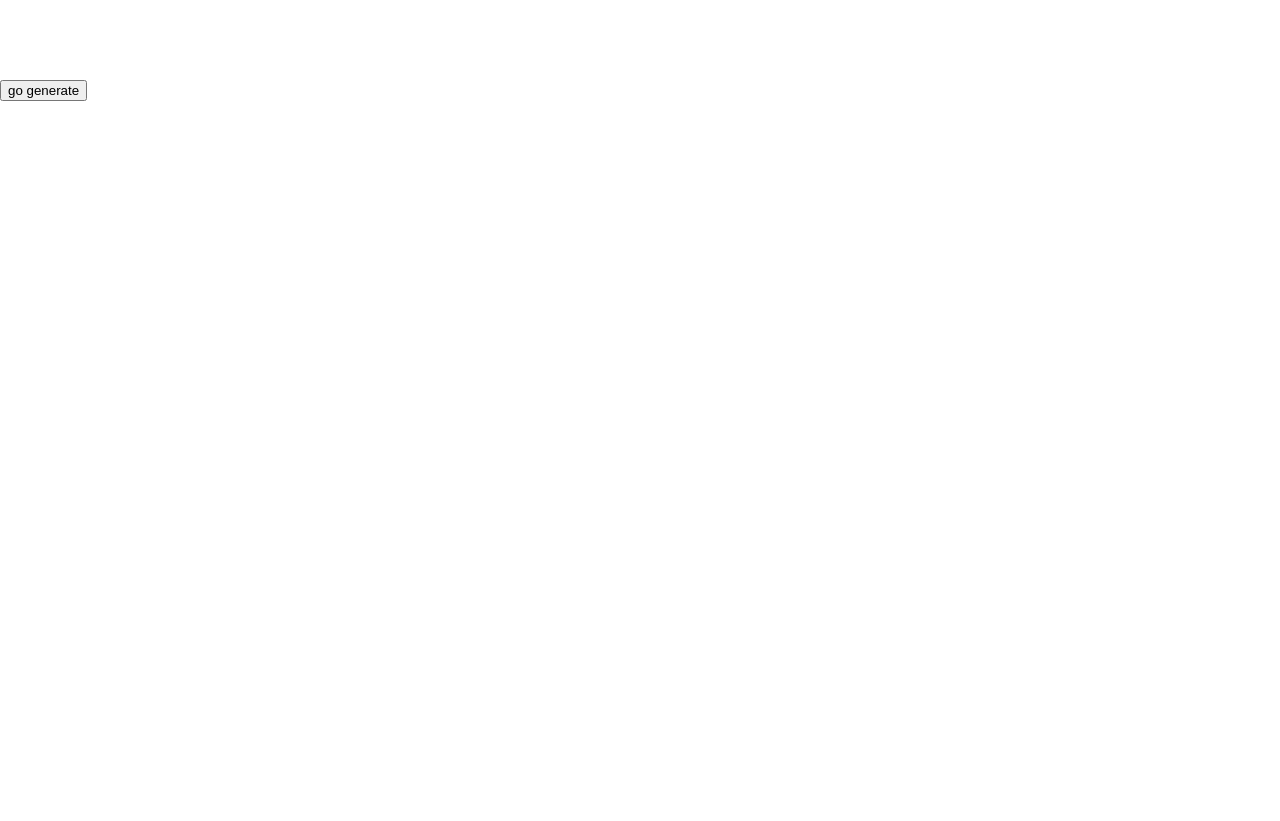
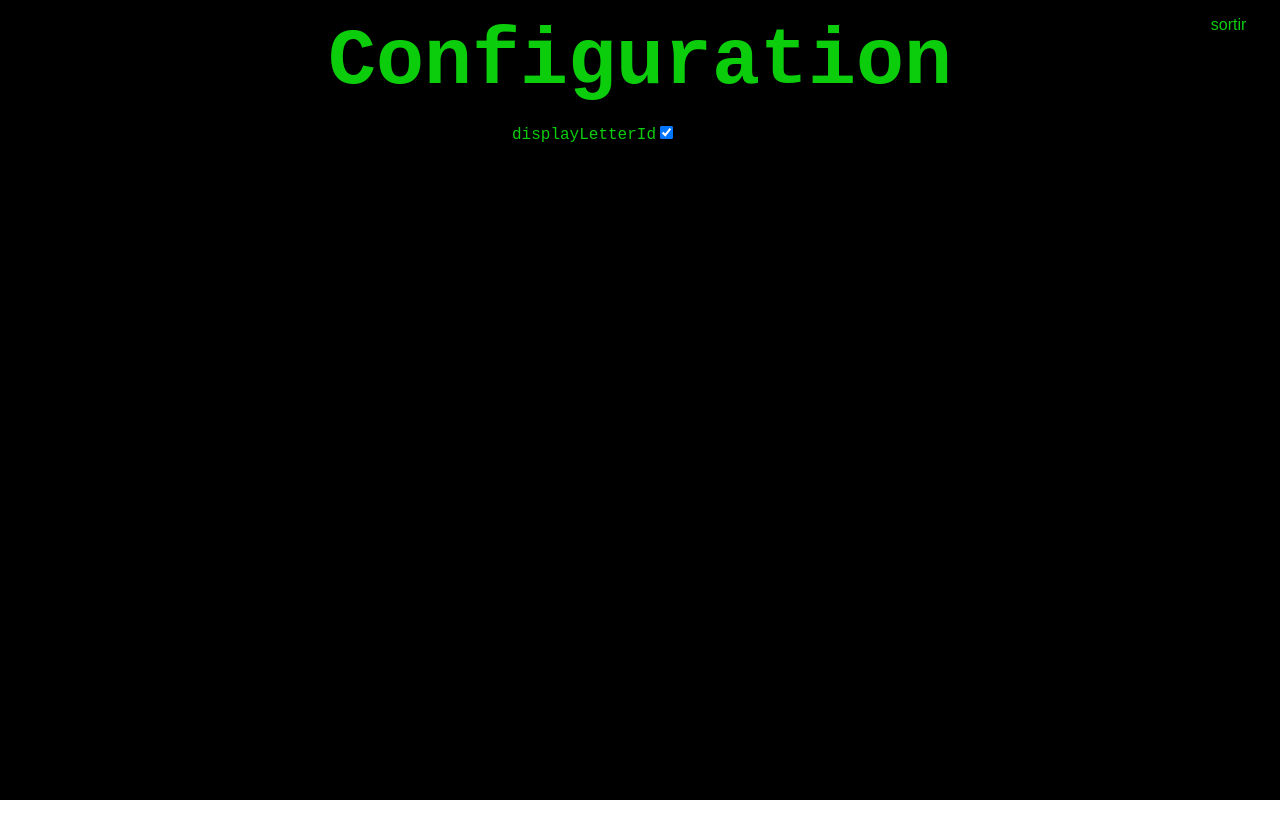
Before and after one commit to RemiGirard/calculs, a React (Vite) app: page / in a window 1280 px wide. Both pictures are taken after a click on the button 1216 px from the left and 36 px from the top of the page. After the commit the page ends 800 px from the top, so only its background shows below. Built offline with nearby package versions, Linux system fonts and the light colour scheme.

Commit message:
feat: config page

```diff
--- a/src/Domain/GenerateExercises/Entity/Config.ts
+++ b/src/Domain/GenerateExercises/Entity/Config.ts
@@ -1,7 +1,27 @@
+const configParamList = ['displayLetterId'] as const;
+
+export type ConfigParam = typeof configParamList[number];
+
 export default class Config {
-  displayLetterId: {value: boolean, type: 'boolean'};
+  public displayLetterId: {value: boolean, type: 'boolean'};
 
   constructor() {
     this.displayLetterId = { value: true, type: 'boolean' };
   }
+
+  getParamList() {
+    const configParamObject = {} as Record<ConfigParam, {value: boolean, type: 'boolean'}>;
+    for (const key of configParamList) {
+      configParamObject[key] = this[key];
+    }
+    return configParamObject;
+  }
+
+  getCopy(): Config {
+    const newConfig = new Config();
+    for (const key of configParamList) {
+      newConfig[key].value = this[key].value;
+    }
+    return newConfig;
+  }
 }
--- /dev/null
+++ b/src/Domain/GenerateExercises/UseCase/updateConfig.ts
@@ -0,0 +1,7 @@
+import Config, {ConfigParam} from "@/Domain/GenerateExercises/Entity/Config.ts";
+
+export default (config: Config, setConfig: (newConfig: Config) => void, key: ConfigParam, value: boolean) => {
+  const newConfig = config.getCopy();
+  newConfig[key].value = value;
+  setConfig(newConfig);
+}
--- a/src/Domain/dictionaries.ts
+++ b/src/Domain/dictionaries.ts
@@ -50,5 +50,9 @@ export default {
         `plus de ${steps[4]} réponses justes : tu montes de ${scores[2]}`,
       ];
     },
+    configTitle: 'Configuration',
+    configPage: {
+      exitButton: 'sortir'
+    }
   },
 };
--- /dev/null
+++ b/src/Presentation/Pages/Config.style.tsx
@@ -0,0 +1,39 @@
+import styled from "styled-components";
+import colors from "@/Presentation/colors.ts";
+
+export default styled.div`
+    background: black;
+    color: ${colors.category1};
+    width: 100%;
+    height: 100%;
+    font-family: "Courier New", monospace;
+    > button:nth-child(1) {
+        position: absolute;
+        right: 2%;
+        top: 1%;
+        background: none;
+        border: none;
+        color: inherit;
+        font-size: inherit;
+        padding: 0.5em;
+        border-radius: 0.5em;
+        &:hover {
+            background: ${colors.category1Highlight};
+            color: ${colors.category1};
+        }
+    }
+    > h1 {
+        text-align: center;
+        margin: 0;
+        padding: 0.2em;
+        font-size: 5em;
+    }
+    > div {
+        display: flex;
+        flex-direction: column;
+        align-items: center;
+        > div {
+            width: 20%;
+        }
+    }
+`;
--- a/src/Presentation/Pages/Config.tsx
+++ b/src/Presentation/Pages/Config.tsx
@@ -1,16 +1,32 @@
 import { useRouter } from '@/Presentation/Router.tsx';
-import Config from '@/Domain/GenerateExercises/Entity/Config.ts';
+import Config, {ConfigParam} from '@/Domain/GenerateExercises/Entity/Config.ts';
+import ConfigWrapper from '@/Presentation/Pages/Config.style.tsx'
+import dictionary from "@/Presentation/dictionary.ts";
+import updateConfig from "@/Domain/GenerateExercises/UseCase/updateConfig.ts";
 
-export default function ({ config }: {config: Config, setConfig: (newConfig: Config) => void}) {
+type componentProps = {
+  config: Config;
+  setConfig: (newConfig: Config) => void;
+}
+
+export default function ({ config, setConfig }: componentProps) {
   const { navigate } = useRouter();
 
-  return (
-    <>
-      <h1>Config</h1>
-      <button onClick={() => navigate('generateExercises')}>go generate</button>
-      <>
-        {JSON.stringify(config)}
-      </>
-    </>
+  const onChangeHandler = (key: ConfigParam, value: boolean) => updateConfig(config, setConfig, key, value);
+
+  return (<ConfigWrapper>
+      <button onClick={() => navigate('generateExercises')}>{dictionary.configPage.exitButton}</button>
+      <h1>{dictionary.configTitle}</h1>
+      <div>
+        {(Object.entries(config.getParamList()) as [ConfigParam, {value: boolean, type: 'boolean'}][]).map(([key, value]) => {
+          return (<div key={''+key+value.value}>
+            <label>{key}</label>
+            <input type="checkbox" checked={value.value} onChange={(e) => {
+              onChangeHandler(key, e.target.checked);
+            }} />
+          </div>);
+        })}
+      </div>
+    </ConfigWrapper>
   );
 }
```
